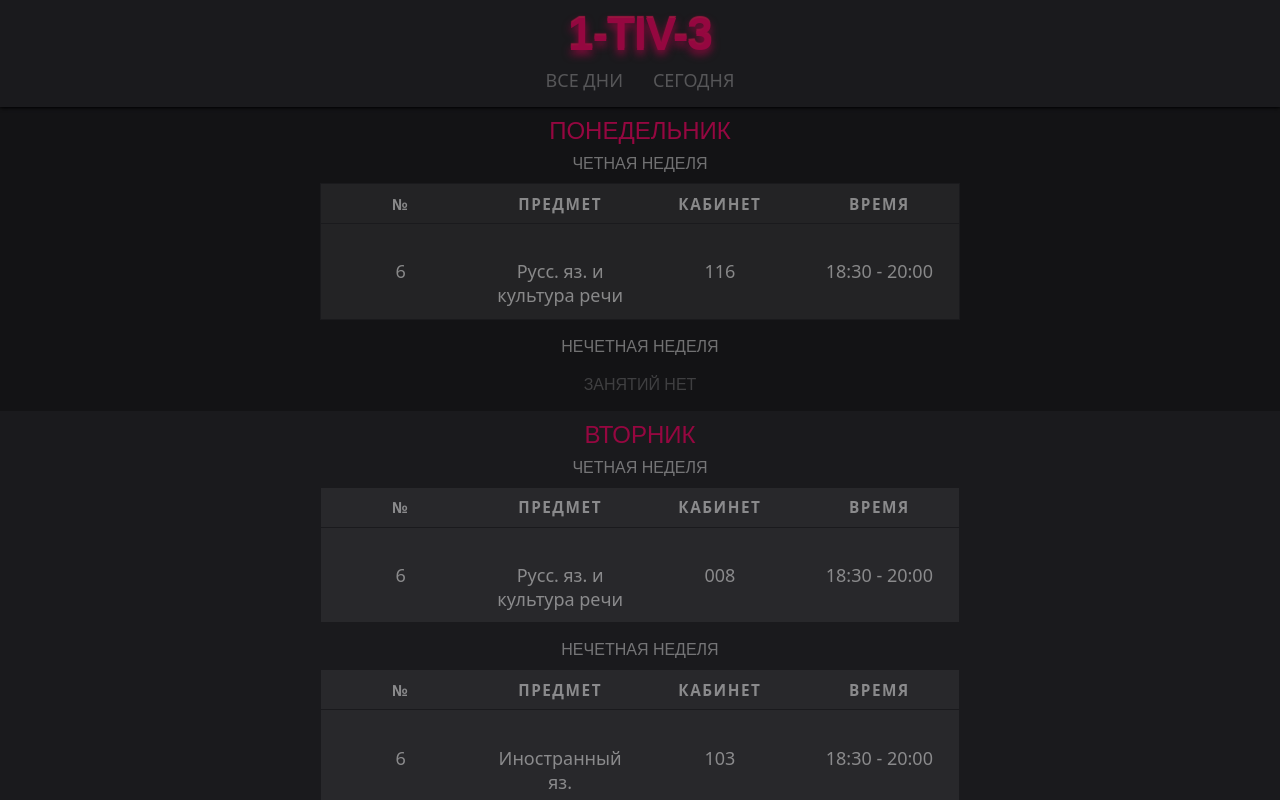
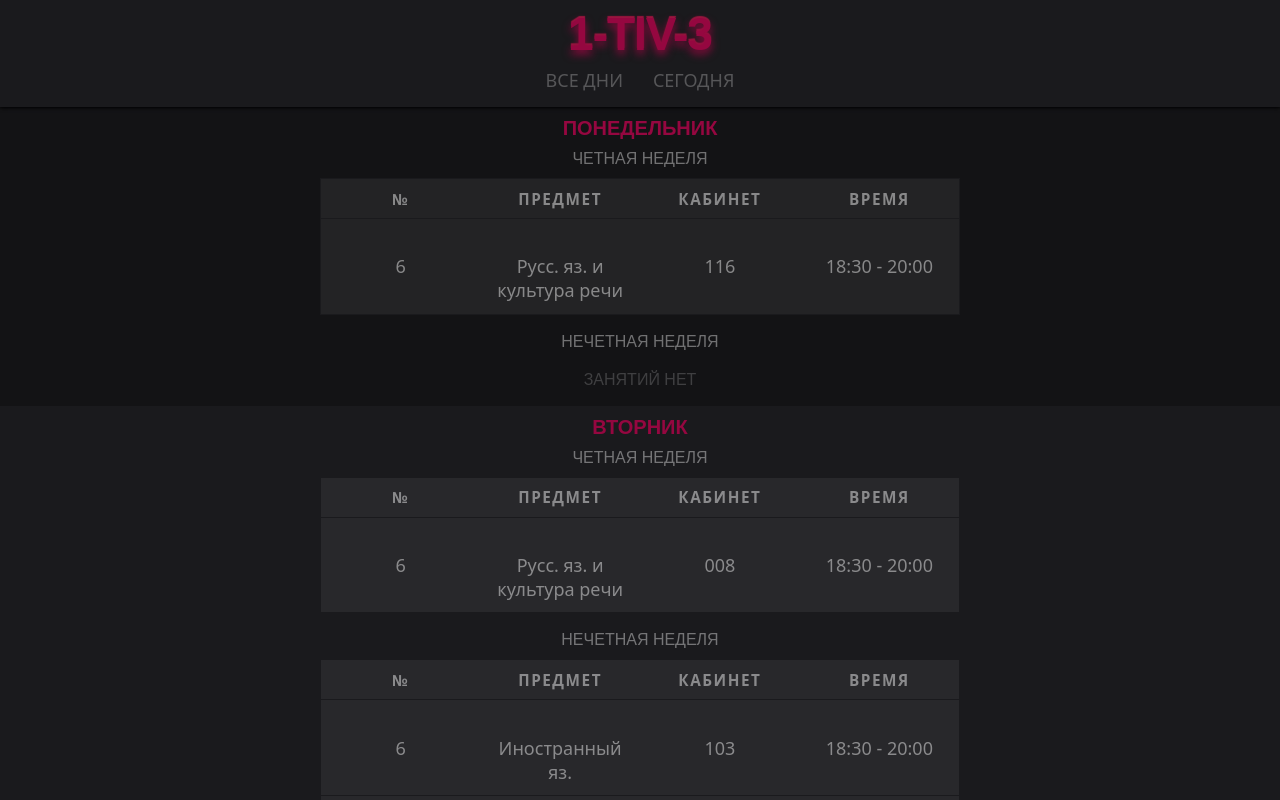
Before and after one commit to latyshar/PR, a React (Vite) app in the folder my-react-app/: page /raspisanie in a window 1280 px wide. Shown: the top 800 px of the page. Built offline with nearby package versions, Linux system fonts and the light colour scheme.

Commit message:
Update App.css

```diff
--- a/my-react-app/src/App.css
+++ b/my-react-app/src/App.css
@@ -31,7 +31,7 @@ width: 100%;
 {
   text-transform: uppercase;
   font-family: "Arial Rounded MT Bold", "Helvetica Rounded", Arial, sans-serif;
-  font-size: 16px;
+  font-size: 20px;
   color:#ffffff30;
   font-weight:900;
   padding: 10px;
@@ -59,9 +59,9 @@ width: 100%;
 {
   text-transform: uppercase;
   font-family: "Arial Rounded MT Bold", "Helvetica Rounded", Arial, sans-serif;
-  font-size: 24px;
+  font-size: 20px;
   color:#950740;
-  font-weight:100;
+  font-weight:900;
   padding-top: 10px;
 }
 
```
